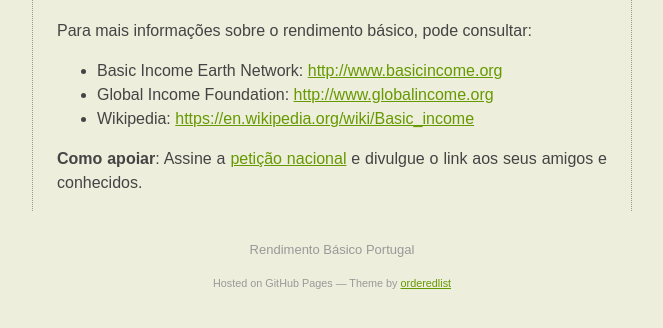
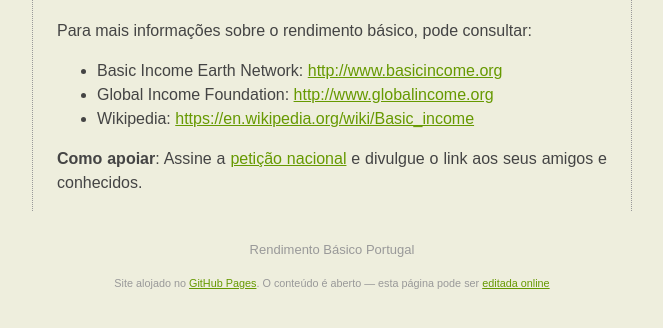
Before and after one commit to waldyrious/rendimentobasico.pt, a Jekyll site: the page built from index.md, in a window 1280 px wide and 900 px high, scrolled down 2194 px, cut to the strip 515-843 px from the top of the window. Shown: the whole strip, without its empty margins (308-971 px from the left). Built offline with Jekyll 4.4.1, drawn with Linux system fonts in a browser that asks for light colours; our own code applies the rules of GitHub Pages for plain Markdown files; a script that is not in the unit is left out; comment, search, counter and statistics services are not loaded.

Commit message:
add 'edit this page' link to footer

```diff
--- a/_layouts/default.html
+++ b/_layouts/default.html
@@ -57,7 +57,17 @@
       </aside>
       <footer>
         <p>Rendimento Básico Portugal</p>
-        <p><small>Hosted on GitHub Pages &mdash; Theme by <a href="https://github.com/orderedlist">orderedlist</a></small></p>
+        <p>
+          <small>
+            Site alojado no <a href="">GitHub Pages</a>.
+            <!--
+              https://github.com/jekyll/jekyll-help/issues/5
+              {{site.github.repository_url}}/blob/master/{{page.path}}
+            -->
+            O conteúdo é aberto &mdash; esta página pode ser
+            <a href="http://prose.io/#{{site.github.repository_nwo}}/edit/master/{{page.path}}">editada online</a>
+          </small>
+        </p>
       </footer>
     </div>
     <script src="{{ '/assets/js/scale.fix.js' | relative_url }}"></script>
```
